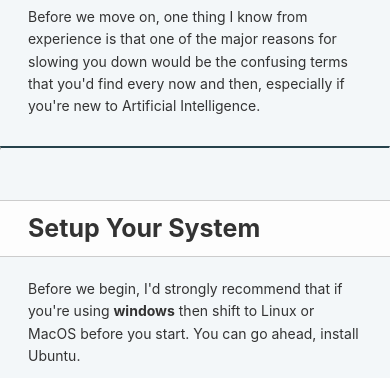
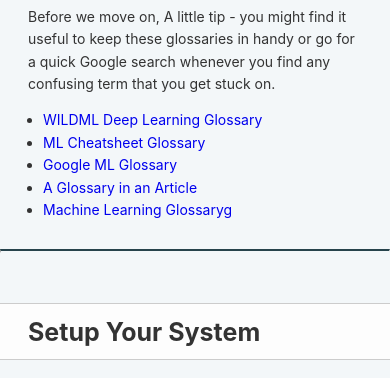
Before and after one commit to Alphamineron/fsocietytg, a plain HTML site: page index.html in a window 390 px wide. Shown: the part 692-1070 px from the top of the page. Drawn offline with nearby package versions, Linux system fonts and the light colour scheme; a script that the page names is missing.

```diff
--- a/index.html
+++ b/index.html
@@ -273,7 +273,15 @@
         <div class="content">
           <!-- [CHAPTER1](Chapter1.html) -->
 <h1 id='introduction-to-deep-learning'>Introduction To Deep Learning</h1>
-<p>Before we move on, one thing I know from experience is that one of the major reasons for slowing you down would be the confusing terms that you&#39;d find every now and then, especially if you&#39;re new to Artificial Intelligence.</p>
+<p>Before we move on, A little tip - you might find it useful to keep these glossaries in handy or go for a quick Google search whenever you find any confusing term that you get stuck on.</p>
+
+<ul>
+<li><a href="http://www.wildml.com/deep-learning-glossary/">WILDML Deep Learning Glossary</a></li>
+<li><a href="https://ml-cheatsheet.readthedocs.io/en/latest/glossary.html">ML Cheatsheet Glossary</a></li>
+<li><a href="https://developers.google.com/machine-learning/glossary">Google ML Glossary</a></li>
+<li><a href="https://towardsdatascience.com/the-a-z-of-ai-and-machine-learning-comprehensive-glossary-fb6f0dd8230">A Glossary in an Article</a></li>
+<li><a href="https://machinelearning.wtf/">Machine Learning Glossaryg</a></li>
+</ul>
 
 <hr>
 <h1 id='setup-your-system'>Setup Your System</h1>
--- a/stylesheets/header.css
+++ b/stylesheets/header.css
@@ -1 +1 @@
-.slate-wrapper{position:relative}header{overflow:hidden;background:#1e2630;height:70vh;margin-left:230px}@media (max-width: 930px){.header{margin-left:0}}.page-wrapper a{text-decoration:none}
+.slate-wrapper{position:relative}header{overflow:hidden;background:#1e2630;height:70vh;margin-left:230px}@media (max-width: 930px){header{margin-left:0}}.page-wrapper a{text-decoration:none}
```
Also changed, not shown: 1 other file.
